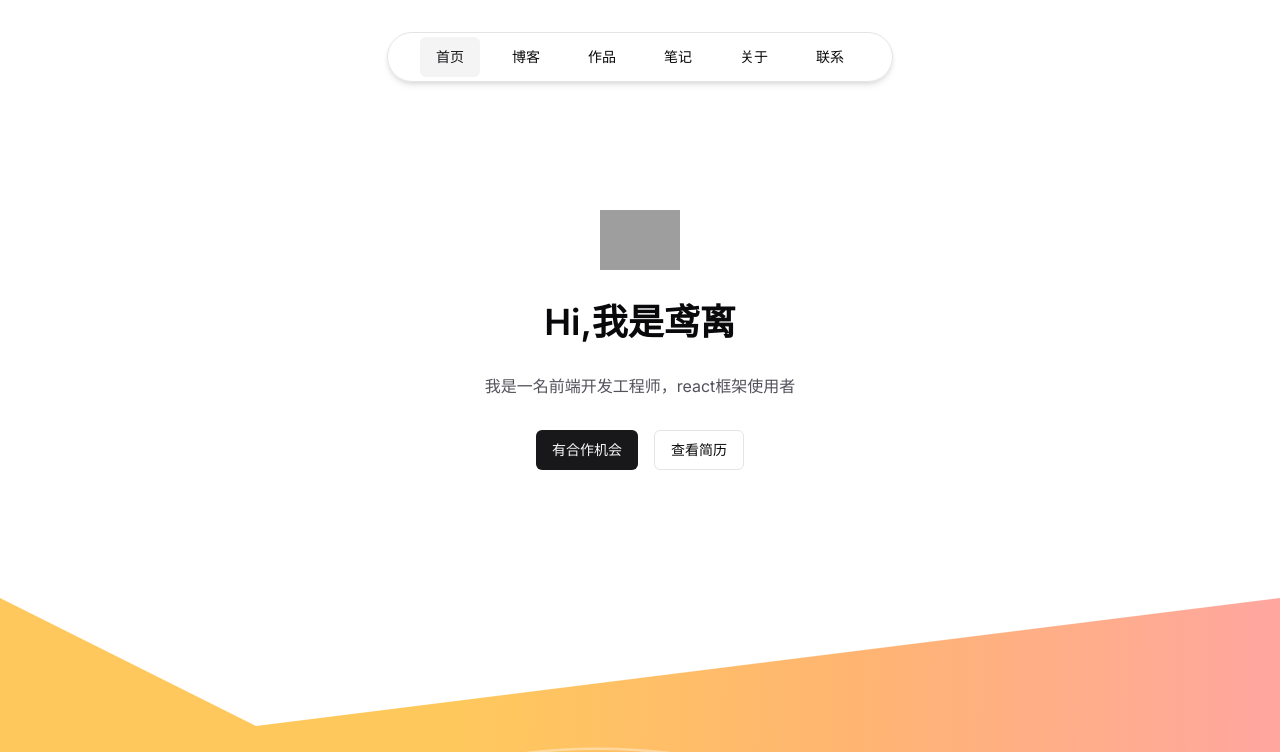
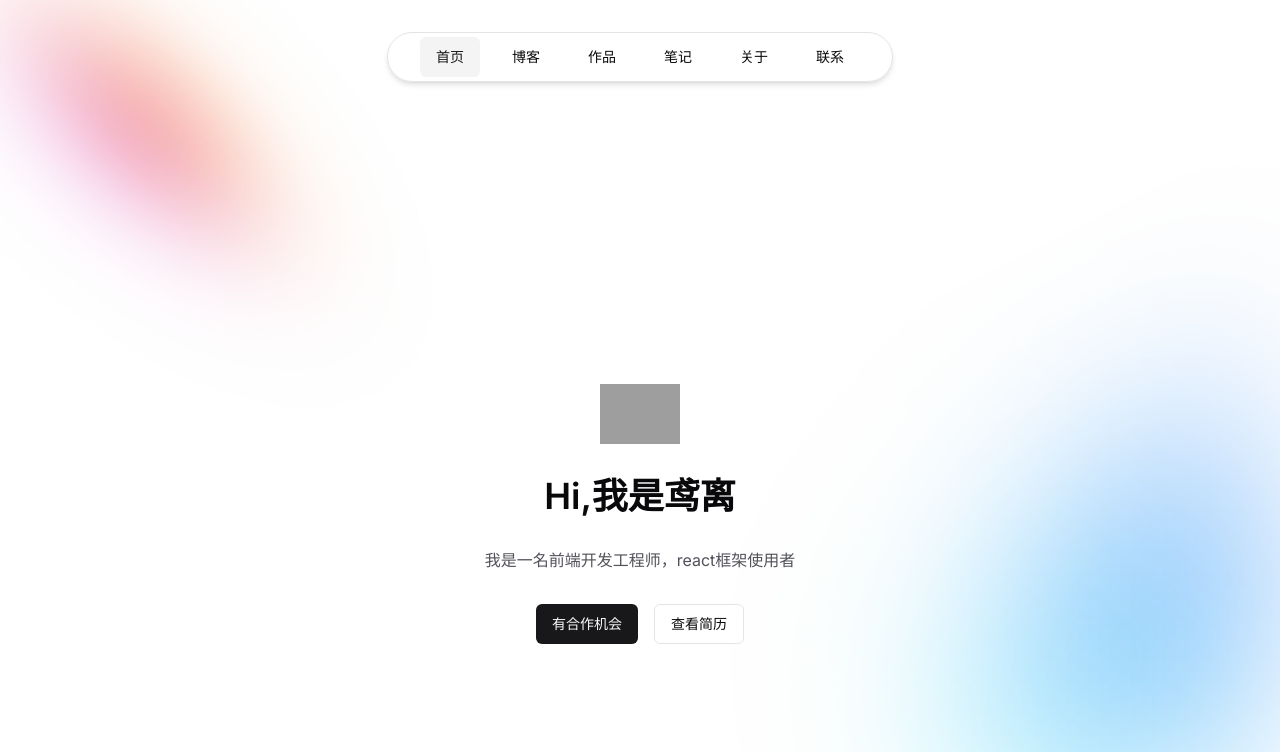
Before and after one commit to imyuanli/imyuanli.cn, a Next.js app: page / in a window 1280 px wide. Shown: the top 752 px of the page. Built offline with nearby package versions, Linux system fonts and the light colour scheme; grey boxes are pictures that could not be loaded.

Commit message:
fix: 首页ui的优化

```diff
--- a/app/intro.tsx
+++ b/app/intro.tsx
@@ -5,7 +5,7 @@ import {Button} from "@/components/ui/button";
 
 const Intro = () => {
     return (
-        <div className="w-full py-24 flex justify-evenly items-center flex-col">
+        <div className="min-h-screen w-full py-24 flex justify-evenly items-center flex-col">
             <div
                 data-aos="fade-up"
                 className={'flex items-center justify-between container flex-col space-y-8'}
--- a/app/layout.tsx
+++ b/app/layout.tsx
@@ -3,6 +3,7 @@ import {Inter} from 'next/font/google'
 import './globals.css'
 import AosProvider from "@/provider/aos-provider";
 import Header from "@/components/header";
+import {cn} from "@/lib/utils";
 
 const inter = Inter({subsets: ['latin']})
 
@@ -18,7 +19,7 @@ export default function RootLayout({
 }) {
     return (
         <html lang="en">
-        <body className={inter.className}>
+        <body className={cn(inter.className, "relative bg-[url('/bg.png')] bg-contain bg-top bg-no-repeat")}>
         <AosProvider>
             <Header/>
             {children}
```
Also changed, not shown: public/bg.png (added).
